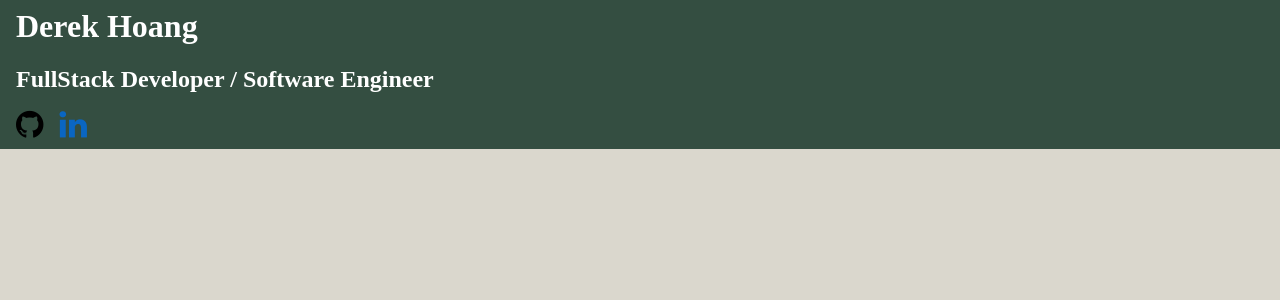
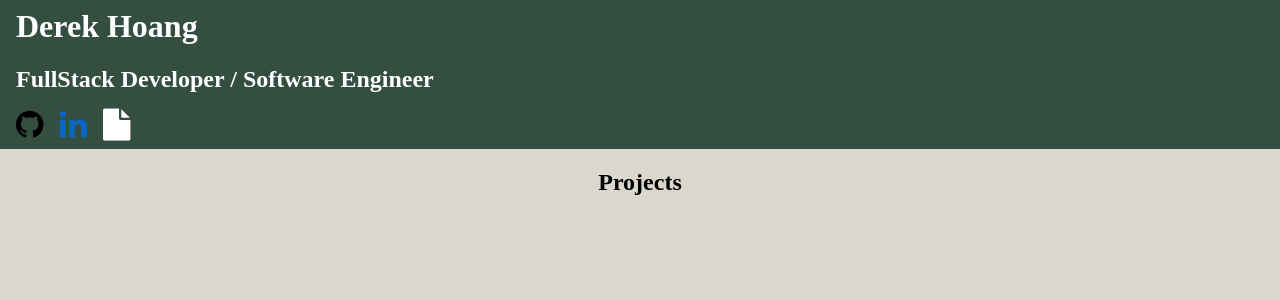
Before and after one commit to OriginalPandaz/originalpandaz.github.io, a React (Vite) app: page / in a window 1280 px wide. Shown: the top 300 px of the page. Built offline with nearby package versions, Linux system fonts and the light colour scheme.

Commit message:
Added Resume Link and alt text to links

```diff
--- a/src/App.css
+++ b/src/App.css
@@ -6,6 +6,10 @@
 html {
   margin-top: 0;
   padding-top: 0;
+}
+
+main {
+  text-align: center;
 }
 
 header {
--- a/src/App.jsx
+++ b/src/App.jsx
@@ -9,24 +9,41 @@ function App() {
           <h2>FullStack Developer / Software Engineer</h2>
         </div>
         <div className="links">
-          <a href="https://github.com/OriginalPandaz" target={"_blank"}>
+          <a href="https://www.github.com/OriginalPandaz" target={"_blank"}>
             <li>
               <i
+                title="Github"
                 className="fa fa-github"
                 style={{ fontSize: "2em", color: "black" }}
               ></i>
             </li>
           </a>
-          <a href="https://github.com/OriginalPandaz" target={"_blank"}>
+          <a href="https://www.linkedin.com/in/derek22nd/" target={"_blank"}>
             <li>
               <i
+                title="LinkedIn"
                 className="fa fa-linkedin"
                 style={{ fontSize: "2em", color: "#0a66c2" }}
               ></i>
             </li>
           </a>
+          <a
+            href="https://drive.google.com/file/d/1NlKe2L163AUHvTvhWxwkrPvMCKMFC8jm/view?usp=sharing"
+            target={"_blank"}
+          >
+            <li>
+              <i
+                title="Resume"
+                className="fa fa-file"
+                style={{ fontSize: "2em", color: "#fff" }}
+              ></i>
+            </li>
+          </a>
         </div>
       </header>
+      <main>
+        <h2>Projects</h2>
+      </main>
     </div>
   );
 }
```
